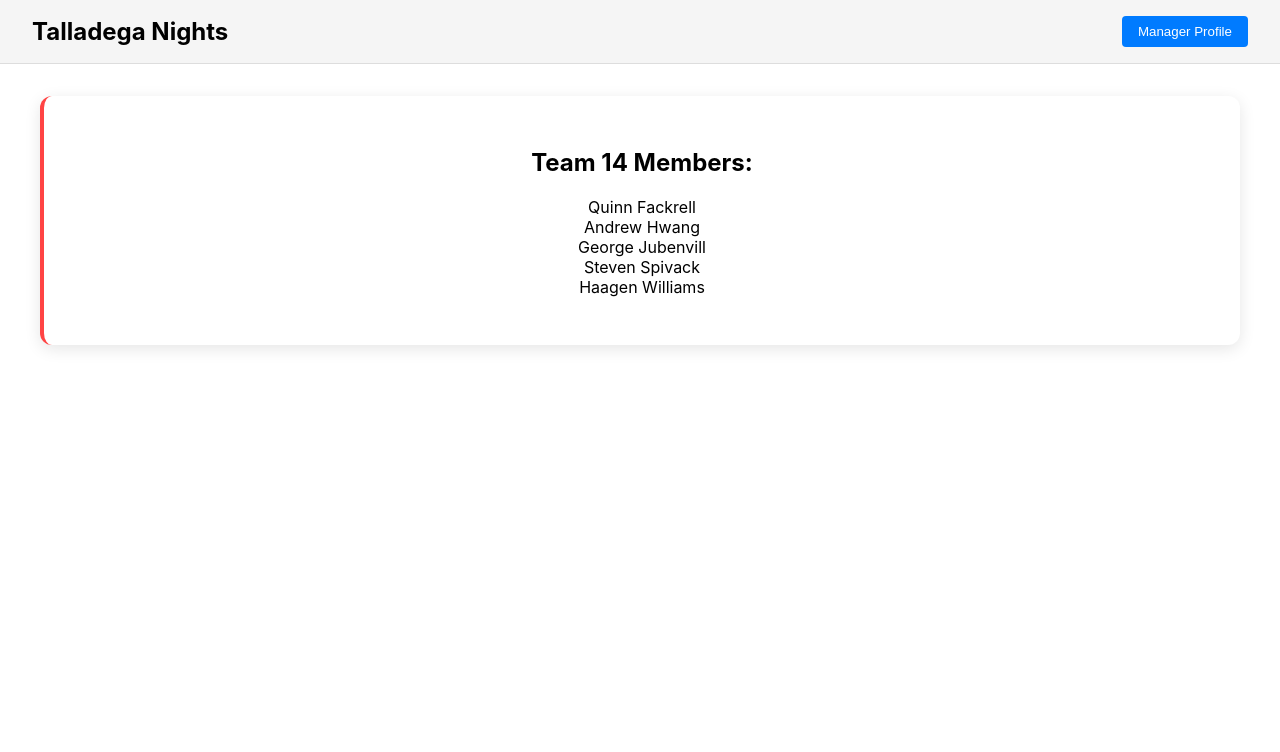
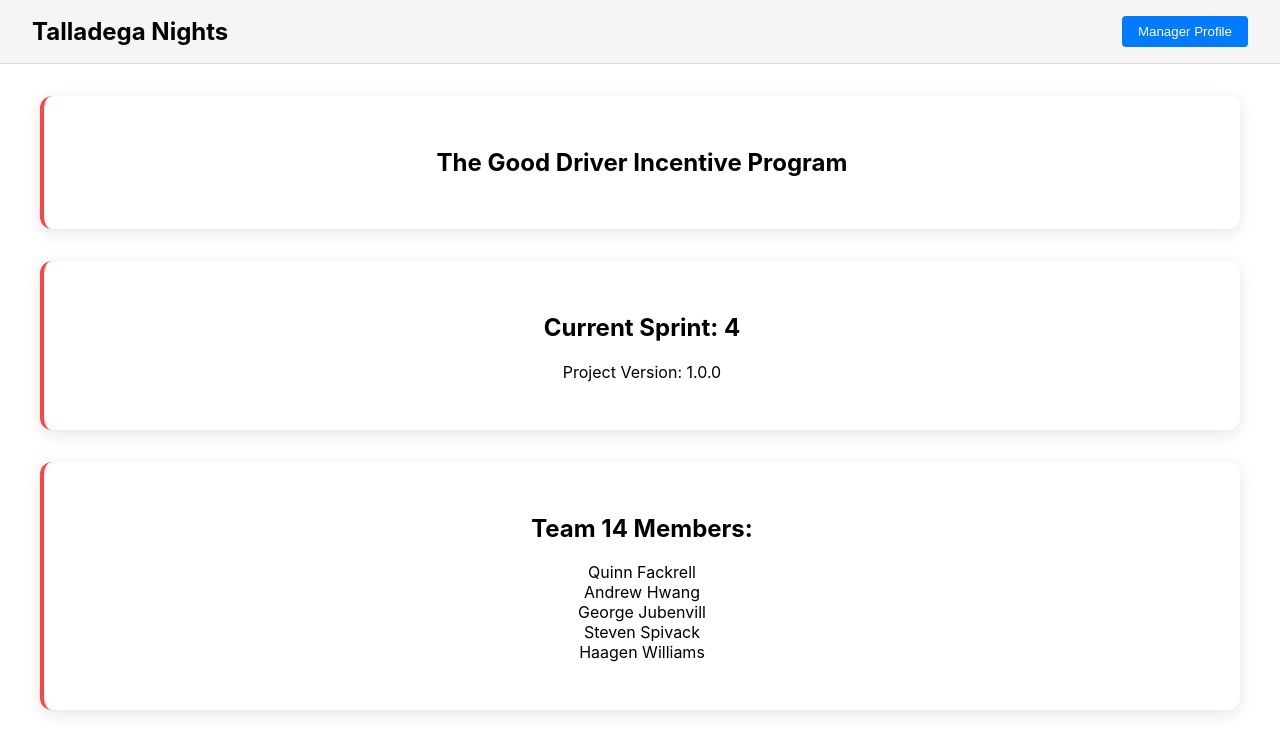
Before and after one commit to SSpivack13/F25-Team14, a React (Create React App) app in the folder client/: page / in a window 1280 px wide. Shown: the top 752 px of the page. Built offline with nearby package versions, Linux system fonts and the light colour scheme.

Commit message:
Updated about page logic
Made about page semi-dynamic, update appInfo.js pushing new versions/Sprints

```diff
--- a/client/src/App.js
+++ b/client/src/App.js
@@ -1,6 +1,7 @@
 import './App.css';
 import { BrowserRouter as Router, Routes, Route, useNavigate } from 'react-router-dom';
 import { useState } from 'react';
+import { appInfo } from './appInfo';
 import './Template.css';
 
 function Banner() {
@@ -18,13 +19,23 @@ function HomePage() {
   return (
     <div className="template-content">
       <div className="template-card">
+        <h2>{appInfo.projectName}</h2>
+      </div>
+      <div className="template-card">
+        <h2>Current Sprint: {appInfo.currentSprint}</h2>
+        <p>
+          Project Version: {appInfo.version}<br />
+        </p>
+      </div>
+      <div className="template-card">
         <h2>Team 14 Members:</h2>
         <p>
-          Quinn Fackrell<br />
-          Andrew Hwang<br />
-          George Jubenvill<br />
-          Steven Spivack<br />
-          Haagen Williams
+          {appInfo.teamMembers.map((member, index) => (
+            <span key={index}>
+              {member}
+              {index < appInfo.teamMembers.length - 1 && <br />}
+            </span>
+          ))}
         </p>
       </div>
     </div>
--- /dev/null
+++ b/client/src/appInfo.js
@@ -0,0 +1,12 @@
+export const appInfo = {
+  currentSprint: 4,
+  version: "1.0.0",
+  projectName: "The Good Driver Incentive Program",
+  teamMembers: [
+    "Quinn Fackrell",
+    "Andrew Hwang",
+    "George Jubenvill",
+    "Steven Spivack",
+    "Haagen Williams"
+  ]
+};
```
